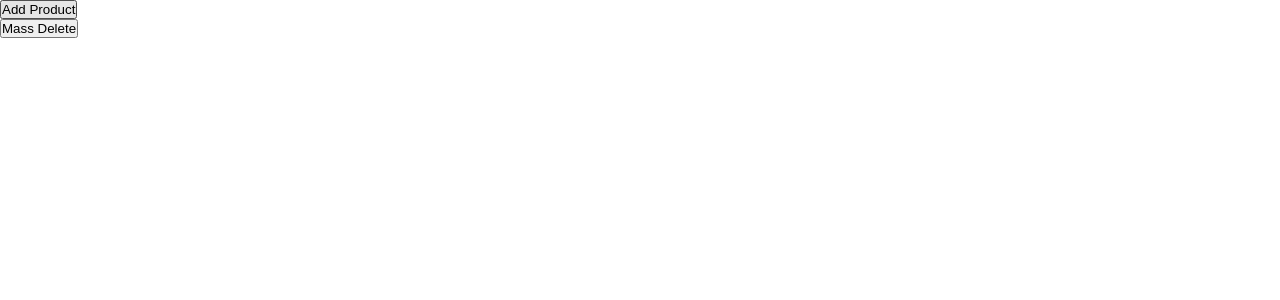
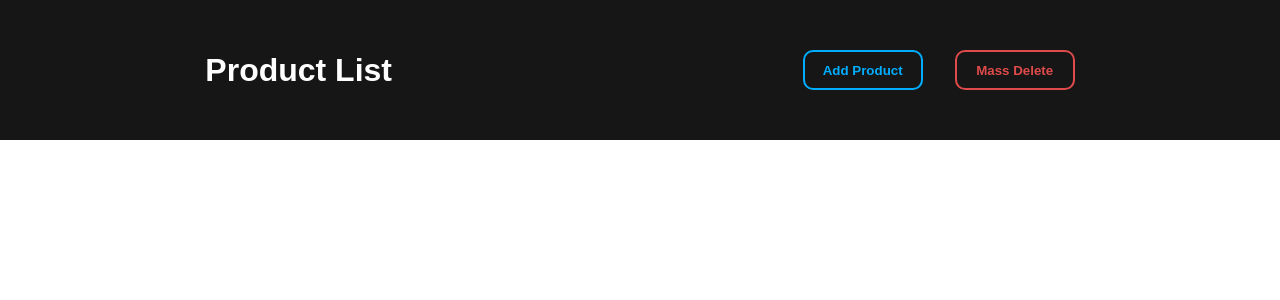
Before and after one commit to ervintuzlic/ervintuztask, a PHP site: page / in a window 1280 px wide. Shown: the top 300 px of the page. Run offline with PHP 8.4, Linux system fonts and the light colour scheme; data that the repository does not hold is empty.

Commit message:
UI adjustments

```diff
--- a/css/style.css
+++ b/css/style.css
@@ -2,6 +2,13 @@
     margin:0;
     padding: 0;
     box-sizing: border-box;
+    font-family:sans-serif;
+}
+.header{
+    background-color:rgb(22, 22, 22);
+}
+.header h1{
+    color:white;
 }
 
 .main-container{
@@ -27,4 +34,89 @@
 }
 .delete-checkbox{
     position: absolute;
+    margin-left:1rem;
+    margin-bottom: 6rem;
 }
+
+.header{
+    justify-content: space-around;
+    display:flex;
+    align-items: center;
+    width: 100%;
+    height:140px;
+}
+
+.header button {
+    width: 120px;
+    height: 40px;
+    border: 2px solid rgb(0, 174, 255);
+    background: none;
+    border-radius: 10px;
+    color:rgb(0, 174, 255);
+    transition: 0.2s ease-in-out;
+    font-weight: bold;
+}
+
+.header-right{
+    display:flex;
+    justify-content: center;
+    align-items: center;
+    gap:2rem;
+}
+
+#addbutton:hover{
+    cursor:pointer;
+    background: rgb(0, 174, 255);
+    color:white;
+}
+
+#delete{
+    background: none;
+    color:rgb(223, 74, 74);
+    border: 2px solid rgb(223, 74, 74);
+    transition: 0.2s ease-in-out;
+}
+#delete:hover{
+    cursor:pointer;
+    color:white;
+    background-color:rgb(223, 74, 74);
+}
+
+#cancel{
+    background: none;
+    color:rgb(223, 74, 74);
+    border: 2px solid rgb(223, 74, 74);
+    transition: 0.2s ease-in-out;
+}
+#cancel:hover{
+    cursor:pointer;
+    color:white;
+    background-color:rgb(223, 74, 74);
+}
+
+.add-container form{
+    display:flex;
+    flex-direction: column;
+    margin-left:15%;
+    margin-top:5rem;
+    gap:2rem;
+}
+
+.add-container form input {
+    width:400px;
+    height:60px;
+    padding: 20px;
+}
+
+.add-container form select {
+    width:400px;
+    height:60px;
+    padding: 20px;
+    font-weight: bold;
+}
+
+#newinput {
+    display:flex;
+    flex-direction: column;
+    gap:2rem;
+}
--- a/index.php
+++ b/index.php
@@ -20,18 +20,21 @@
     <meta http-equiv="X-UA-Compatible" content="IE=edge">
     <meta name="viewport" content="width=device-width, initial-scale=1.0">
     <title>Document</title>
-    <link rel="stylesheet" href="css/style.css">
 </head>
+<header>
+    <link rel="stylesheet" href="css/style.css" />
+</header>
 <body>
 
-
-    <form action="add.php">
-    <button>Add Product</button>
-    </form>
-    <div>
-        <button type="button" id="delete">Mass Delete</button>
+    <div class="header">
+        <h1>Product List</h1>
+        <div class="header-right">
+            <form action="add.php">
+                <button id="addbutton">Add Product</button>
+            </form>
+            <button type="button" id="delete">Mass Delete</button>
+        </div>
     </div>
-
 
     <div class="main-container">
         <div class="container">
```
Also changed, not shown: add.php (+27 -11 lines).
